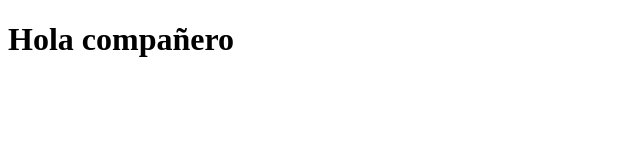
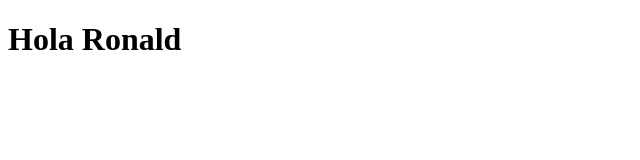
Before and after one commit to jonathanjaimes/easy3, a plain HTML site: page index.html in a window 1280 px wide. Shown: the whole page, without its empty margins (0-640 px from the left). Drawn offline with Linux system fonts and the light colour scheme.

Commit message:
Revert "prueba"
This reverts commit d6bc63be6bc6341c7ee1f70fc02d51c2ab447f58.

```diff
--- a/index.html
+++ b/index.html
@@ -4,6 +4,6 @@
 	<title></title>
 </head>
 <body>
-<h1>Hola compañero</h1>
+<h1>Hola Ronald</h1>
 </body>
 </html>
```
